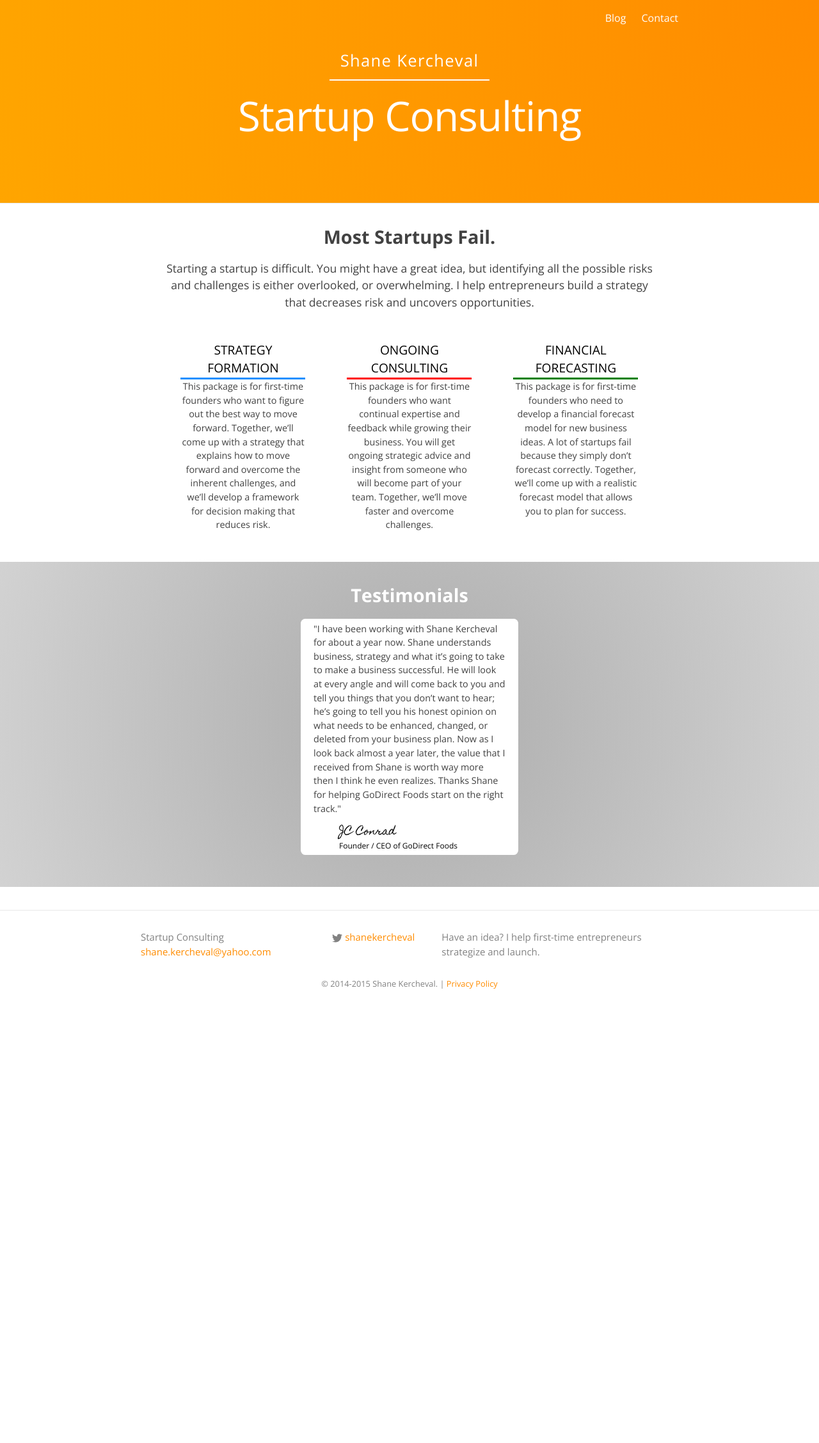
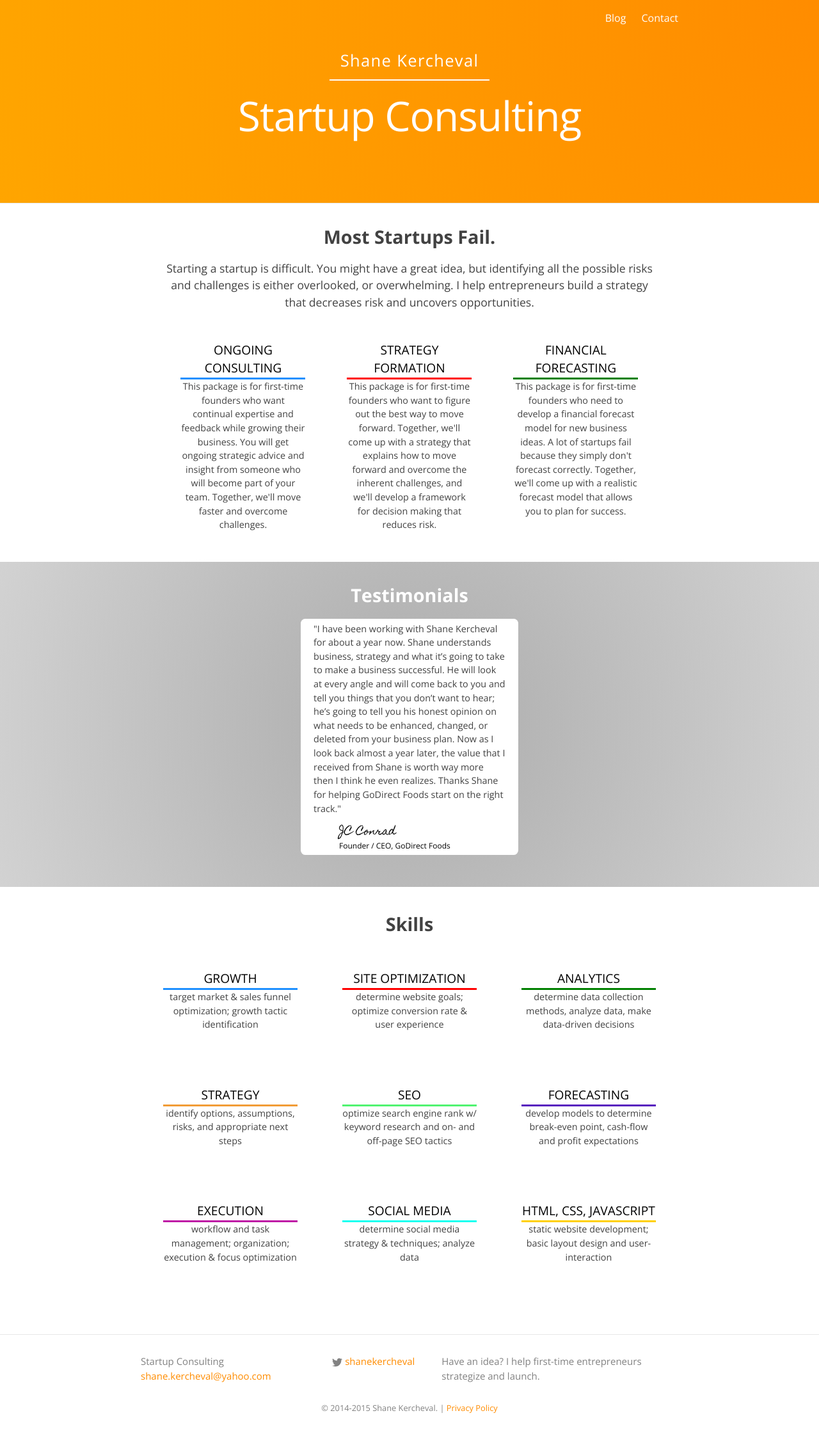
Before and after one commit to shane-kercheval/shane-kercheval.github.io, a Jekyll site: the page built from index.html, in a window 1280 px wide. Shown: the whole page at 64% size. Built offline with Jekyll 4.4.1, drawn with Linux system fonts in a browser that asks for light colours; nearby versions of some CDN libraries; before the commit the page ends 1592 px from its top, so only the background shows below that.

Commit message:
added 'skills' and refactered index page to use jekyll data files

```diff
--- /dev/null
+++ b/_data/value.yml
@@ -0,0 +1,47 @@
+intro:
+    header: Most Startups Fail.
+    description: Starting a startup is difficult. You might have a great idea, but identifying all the possible risks and challenges is either overlooked, or overwhelming. I help entrepreneurs build a strategy that decreases risk and uncovers opportunities.
+
+offerings:
+  - name: Ongoing Consulting
+    description: This package is for first-time founders who want continual expertise and feedback while growing their business. You will get ongoing strategic advice and insight from someone who will become part of your team. Together, we'll move faster and overcome challenges.
+
+  - name: Strategy Formation
+    description: This package is for first-time founders who want to figure out the best way to move forward. Together, we'll come up with a strategy that explains how to move forward and overcome the inherent challenges, and we'll develop a framework for decision making that reduces risk.
+
+  - name: Financial Forecasting
+    description: This package is for first-time founders who need to develop a financial forecast model for new business ideas. A lot of startups fail because they simply don't forecast correctly. Together, we'll come up with a realistic forecast model that allows you to plan for success.
+
+testimonials:
+  - name: JC Conrad
+    position: Founder / CEO
+    company: GoDirect Foods
+    testimonial: I have been working with Shane Kercheval for about a year now. Shane understands business, strategy and what it’s going to take to make a business successful. He will look at every angle and will come back to you and tell you things that you don’t want to hear; he’s going to tell you his honest opinion on what needs to be enhanced, changed, or deleted from your business plan. Now as I look back almost a year later, the value that I received from Shane is worth way more then I think he even realizes. Thanks Shane for helping GoDirect Foods start on the right track.
+
+skills:
+  - name: Growth
+    description: target market & sales funnel optimization; growth tactic identification
+
+  - name: Site Optimization
+    description: determine website goals; optimize conversion rate & user experience
+
+  - name: Analytics
+    description: determine data collection methods, analyze data, make data-driven decisions
+
+  - name: Strategy
+    description: identify options, assumptions, risks, and appropriate next steps
+
+  - name: SEO
+    description: optimize search engine rank w/ keyword research and on- and off-page SEO tactics
+
+  - name: Forecasting
+    description: develop models to determine break-even point, cash-flow and profit expectations
+
+  - name: Execution
+    description: workflow and task management; organization; execution & focus optimization
+
+  - name: Social Media
+    description: determine social media strategy & techniques; analyze data
+
+  - name: HTML, CSS, JavaScript
+    description: static website development; basic layout design and user-interaction
--- a/css/custom.css
+++ b/css/custom.css
@@ -59,6 +59,7 @@ a:hover { /* any nav link (a) that has the class selected will get these attribu
   margin: 0;
   padding: 0;
   text-align: center;
+
 }
 .offering-title {
   font-size: 1.2em;
@@ -69,14 +70,32 @@ a:hover { /* any nav link (a) that has the class selected will get these attribu
 .list-description {
   font-size: 0.9em;
 }
-.first-item {
+.item-1 {
   border-bottom-color: dodgerblue;
 }
-.second-item {
+.item-2 {
   border-bottom-color: red;
 }
-.third-item {
+.item-3 {
   border-bottom-color: green;
+}
+.item-4 {
+  border-bottom-color: #F19C37;
+}
+.item-5 {
+  border-bottom-color: #50F371;
+}
+.item-6 {
+  border-bottom-color: #5718BE;
+}
+.item-7 {
+  border-bottom-color: #BE18A5;
+}
+.item-8 {
+  border-bottom-color: #19FFF0;
+}
+.item-9 {
+  border-bottom-color: #FFD000;
 }
 /*************
 ** Testimonials Section
@@ -117,6 +136,12 @@ a:hover { /* any nav link (a) that has the class selected will get these attribu
   color: black;
   margin: 0 40px;
   font-size: 0.75em
+}
+/*************
+** Skills Section
+**************/
+.skills {
+  padding: 30px 0;
 }
 /*************
 ** Contact.html
@@ -263,7 +288,7 @@ http://tympanus.net/codrops/2013/06/13/creative-button-styles/ (download source)
 }
 
 @media screen and (min-width: 600px) {
-  /* if the screen is larger than 580 we want to show the offerings in 3 columns */
+  /* if the screen is larger than 600 we want to show the offerings in 3 columns */
   .offerings {
     float: left; /*this allows the list items to be placed left to right rather than up/down*/
     width: 25%;
@@ -271,8 +296,11 @@ http://tympanus.net/codrops/2013/06/13/creative-button-styles/ (download source)
   }
   .testimonial-component {
     width: 40%;
-    margin: 0 5% 20px 5%;
+    margin: 0 1% 20px 1%;
     vertical-align : middle;
+  }
+  .boxlist li:nth-child(3n+1) { /* we want to do the following the every 3rd item in the list starting with the fouth (i.e. +1)*/
+    clear: left;
   }
   #primary-contact {
     width: 60%;
--- a/index.html
+++ b/index.html
@@ -4,44 +4,53 @@ keywords: startups, strategy, consulting, ideas
 owner: Shane Kercheval
 ---
 
+{% assign offerings = site.data.value.offerings %}
+{% assign testimonials = site.data.value.testimonials %}
+{% assign skills = site.data.value.skills %}
+
 <div class="home">
   <div class="wrapper">
     <h2>
-            Most Startups Fail.
+      {{ site.data.value.intro.header }}
     </h2>
     <p class="description">
-            Starting a startup is difficult. You might have a great idea, but identifying all the possible risks and challenges is either overlooked, or overwhelming. I help entrepreneurs build a strategy that decreases risk and uncovers opportunities.
+      {{ site.data.value.intro.description }}
     </p>
     <ul class="boxlist">
+      {% for offering in offerings %}
         <li class="offerings">
-                <div class="first-item offering-title">Strategy Formation</div>
-                <p class="list-description">This package is for first-time founders who want to figure out the best way to move forward. Together, we&rsquo;ll come up with a strategy that explains how to move forward and overcome the inherent challenges, and we&rsquo;ll develop a framework for decision making that reduces risk.</p>
+          <div class="item-{{ forloop.index }} offering-title">{{ offering.name }}</div>
+          <p class="list-description">{{ offering.description }}</p>
         </li>
-            <li class="offerings">
-                <div class="second-item offering-title">OnGoing Consulting</div>
-                <p class="list-description">This package is for first-time founders who want continual expertise and feedback while growing their business. You will get ongoing strategic advice and insight from someone who will become part of your team. Together, we&rsquo;ll move faster and overcome challenges.</p>
-            </li>
-            <li class="offerings">
-                <div class="third-item offering-title">Financial Forecasting</div>
-                <p class="list-description">This package is for first-time founders who need to develop a financial forecast model for new business ideas. A lot of startups fail because they simply don&rsquo;t forecast correctly. Together, we&rsquo;ll come up with a realistic forecast model that allows you to plan for success.</p>
-            </li>
-        </ul>
+      {% endfor %}
   </div>
   <testimonials class="gray">
     <div class="wrapper">
       <h2>Testimonials</h2>
       <ul class="boxlist">
+        {% for testimonial in testimonials %}
           <li class="testimonial-component">
-                        <p  class="list-description">"I have been working with Shane Kercheval for about a year now. Shane understands business, strategy and what it&rsquo;s going to take to make a business successful. He will look at every angle and will come back to you and tell you things that you don&rsquo;t want to hear; he&rsquo;s going to tell you his honest opinion on what needs to be enhanced, changed, or deleted from your business plan. Now as I look back almost a year later, the value that I received from Shane is worth way more then I think he even realizes. Thanks Shane for helping GoDirect Foods start on the right track."</p>
+            <p class="list-description">"{{ testimonial.testimonial }}"</p>
             <p class="signature">
-                            JC Conrad
+              {{ testimonial.name }}
             </p>
             <p class="company">
-                            Founder / CEO of GoDirect Foods
+              {{ testimonial.position }}, {{ testimonial.company }}
             </p>
           </li>
+        {% endfor %}
       </ul>
     </div>
-
   </testimonials>
+  <div class="wrapper skills">
+    <h2>Skills</h2>
+    <ul class="boxlist">
+      {% for skill in skills %}
+        <li class="offerings">
+          <div class="item-{{ forloop.index }} offering-title">{{ skill.name }}</div>
+          <p class="list-description">{{ skill.description }}</p>
+        </li>
+      {% endfor %}
+    </ul>
   </div>
+</div>
```
Lines whose indentation alone changed are shown as unchanged.
